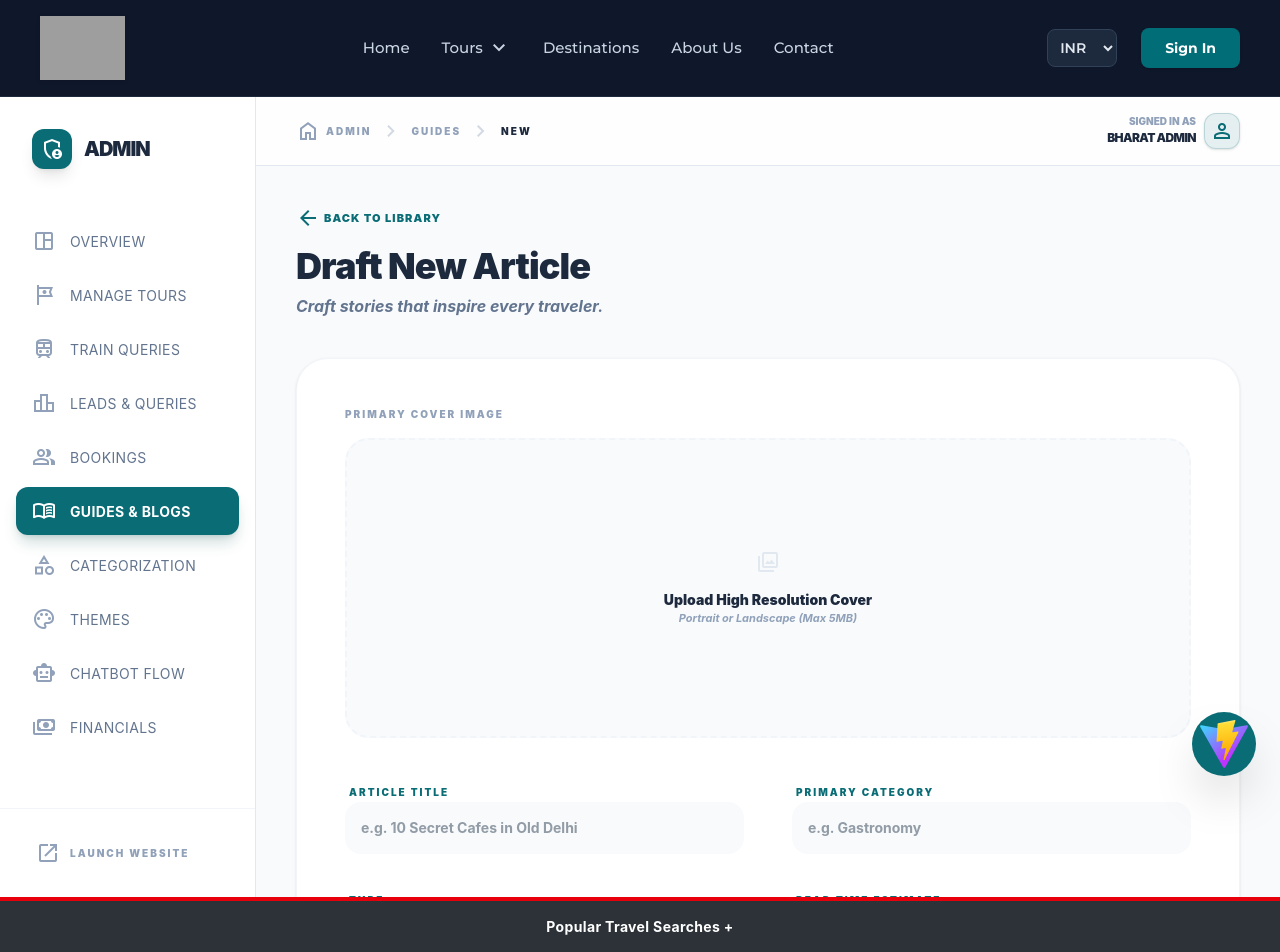
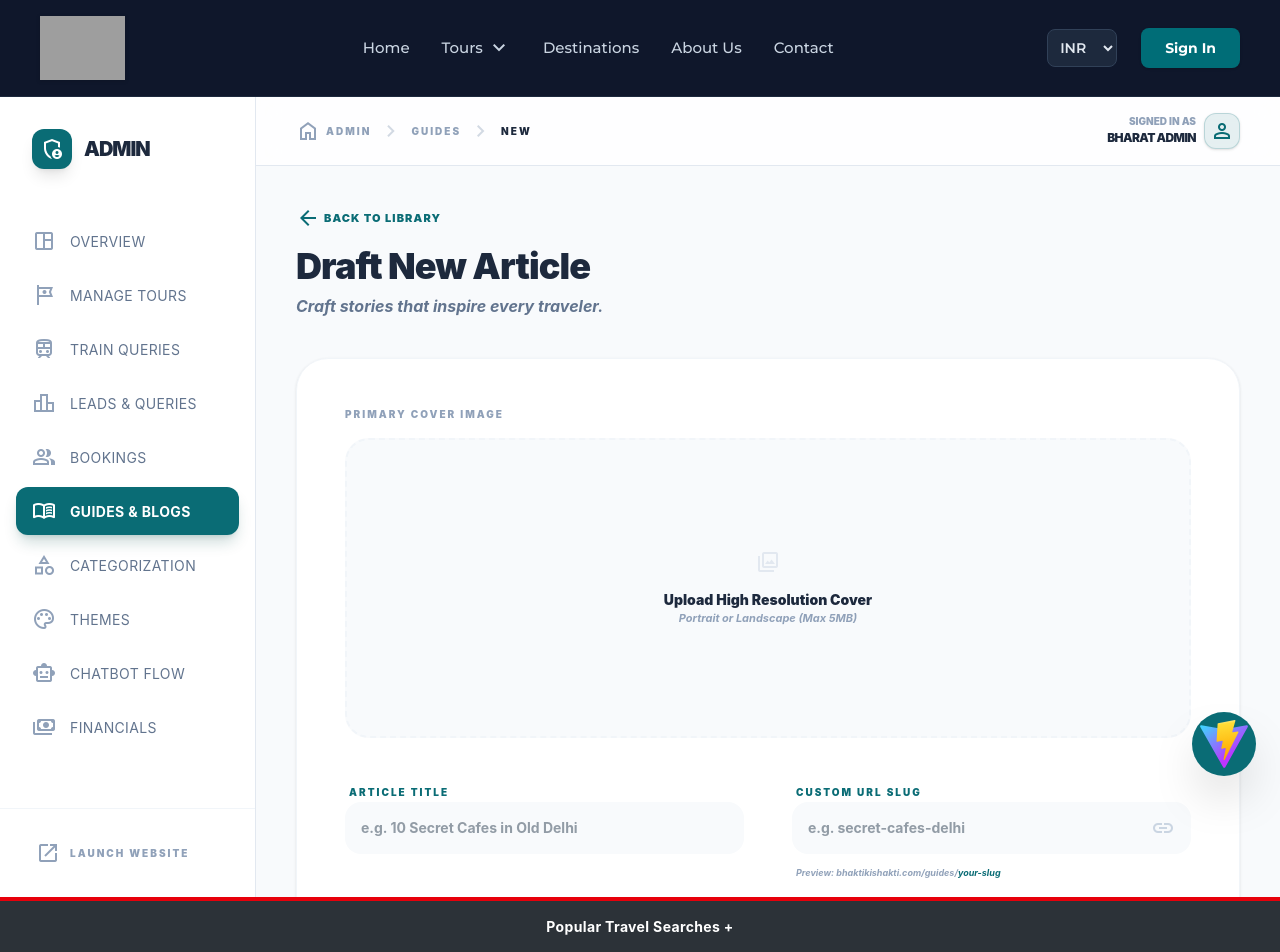
Before and after one commit to rammimankotia-prog/Beautiful-India, a React (Vite) app: page /admin/guides/new in a window 1280 px wide. Shown: the top 952 px of the page. Built offline with nearby package versions, Linux system fonts and the light colour scheme; grey boxes are pictures that could not be loaded.

Commit message:
Implement customizable title-based slugs for articles

```diff
--- a/src/pages/AdminNewArticleUploadForm.jsx
+++ b/src/pages/AdminNewArticleUploadForm.jsx
@@ -8,6 +8,7 @@ const AdminNewArticleUploadForm = () => {
 
   const [formData, setFormData] = useState({
     title: '',
+    slug: '',
     category: '',
     readTime: '5 min read',
     date: new Date().toLocaleDateString('en-US', { month: 'short', day: 'numeric', year: 'numeric' }),
@@ -24,12 +25,41 @@ const AdminNewArticleUploadForm = () => {
     allowComments: true
   });
 
+  const [slugEdited, setSlugEdited] = useState(false);
+
+  const slugify = (text) => {
+    return text
+      .toString()
+      .toLowerCase()
+      .trim()
+      .replace(/\s+/g, '-')     // Replace spaces with -
+      .replace(/[^\w-]+/g, '')  // Remove all non-word chars
+      .replace(/--+/g, '-')     // Replace multiple - with single -
+      .replace(/^-+/, '')       // Trim - from start of text
+      .replace(/-+$/, '');      // Trim - from end of text
+  };
+
   const handleChange = (e) => {
     const { name, value, type, checked } = e.target;
-    setFormData(prev => ({
-      ...prev,
-      [name]: type === 'checkbox' ? checked : value
-    }));
+
+    setFormData(prev => {
+      const newState = {
+        ...prev,
+        [name]: type === 'checkbox' ? checked : value
+      };
+
+      // Auto-generate slug from title if not manually edited
+      if (name === 'title' && !slugEdited) {
+        newState.slug = slugify(value);
+      }
+
+      // Track if slug was manually edited
+      if (name === 'slug') {
+        setSlugEdited(true);
+      }
+
+      return newState;
+    });
   };
 
   useEffect(() => {
@@ -85,7 +115,7 @@ const AdminNewArticleUploadForm = () => {
         try { guides = JSON.parse(savedGuides); } catch (err) { console.error("Parse error:", err); }
       }
 
-      const guideId = id || (formData.title.toLowerCase().replace(/\s+/g, '-') + '-' + Date.now().toString().slice(-4));
+      const guideId = id || (formData.slug || slugify(formData.title));
       const guideToSave = {
         ...formData,
         id: guideId,
@@ -163,6 +193,14 @@ const AdminNewArticleUploadForm = () => {
               <input required name="title" value={formData.title} onChange={handleChange} className="w-full bg-slate-50 dark:bg-slate-800 border-none rounded-2xl p-4 text-sm font-bold outline-none focus:ring-2 focus:ring-teal-500/20" placeholder="e.g. 10 Secret Cafes in Old Delhi" />
             </div>
             <div className="space-y-3">
+              <label className="text-[10px] font-black text-[#0a6c75] uppercase tracking-[0.2em] ml-1">Custom URL Slug</label>
+              <div className="relative">
+                <input required name="slug" value={formData.slug} onChange={handleChange} className="w-full bg-slate-50 dark:bg-slate-800 border-none rounded-2xl p-4 pr-12 text-sm font-bold outline-none focus:ring-2 focus:ring-teal-500/20 lowercase" placeholder="e.g. secret-cafes-delhi" />
+                <span className="material-symbols-outlined absolute right-4 top-1/2 -translate-y-1/2 text-slate-300 dark:text-slate-600">link</span>
+              </div>
+              <p className="text-[9px] text-slate-400 font-bold px-1 italic">Preview: bhaktikishakti.com/guides/<span className="text-[#0a6c75] dark:text-teal-400">{formData.slug || 'your-slug'}</span></p>
+            </div>
+            <div className="space-y-3">
               <label className="text-[10px] font-black text-[#0a6c75] uppercase tracking-[0.2em] ml-1">Primary Category</label>
               <input required name="category" value={formData.category} onChange={handleChange} className="w-full bg-slate-50 dark:bg-slate-800 border-none rounded-2xl p-4 text-sm font-bold outline-none focus:ring-2 focus:ring-teal-500/20" placeholder="e.g. Gastronomy" />
             </div>
```
Also changed, not shown: 155 other files (tests, documents, lock files or other folders).
